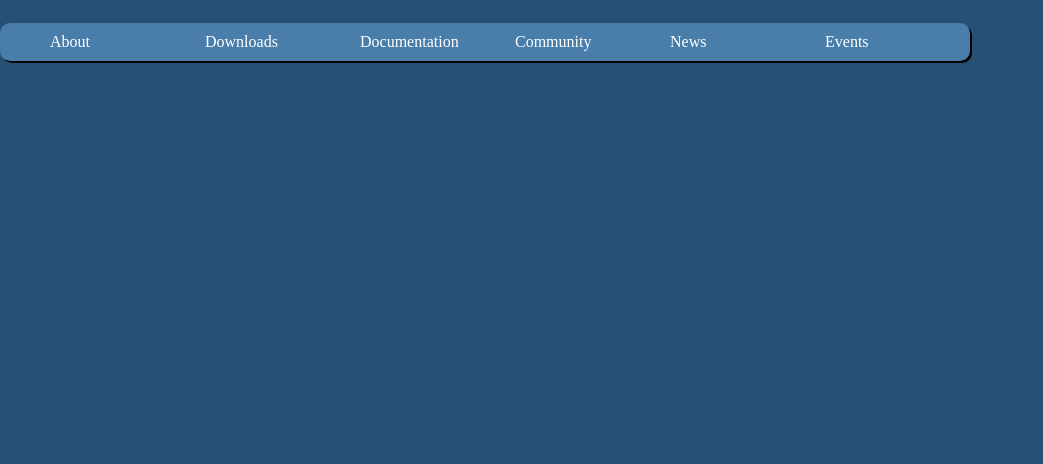
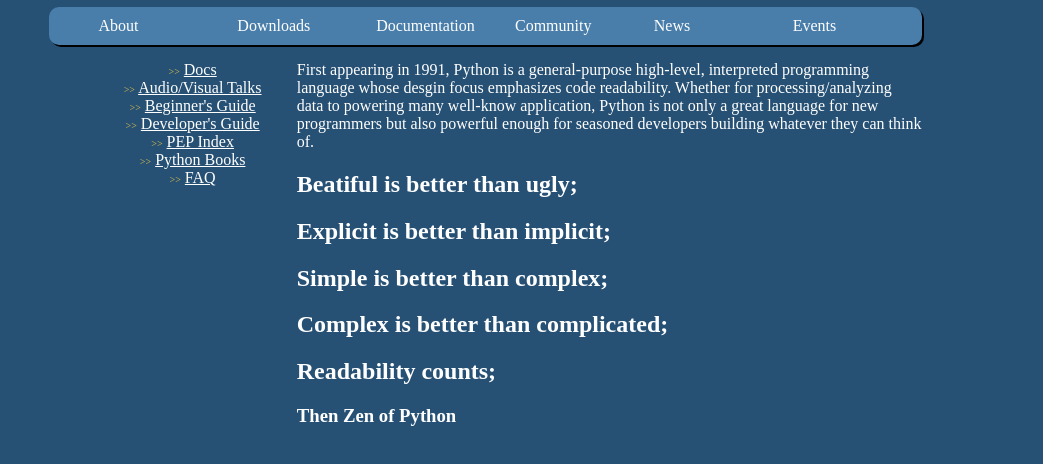
Before and after one commit to lormanlau/About-Python, a plain HTML site: page index.html in a window 1280 px wide. Shown: the part 120-584 px from the top of the page, without its empty margins (0-1043 px from the left). Drawn offline with Linux system fonts and the light colour scheme.

Commit message:
added main_contents

```diff
--- a/index.html
+++ b/index.html
@@ -30,5 +30,28 @@
 			<a href="#"><li>Events</li></a>
 		</ul>
 	</div>
+	<div id="main_content">
+		<div id="upper_part">
+			<ul>
+				<li><span class="yellow_arrow">>></span> <a href="#">Docs</a></li>
+				<li><span class="yellow_arrow">>></span> <a href="#">Audio/Visual Talks</a></li>
+				<li><span class="yellow_arrow">>></span> <a href="#">Beginner's Guide</a></li>
+				<li><span class="yellow_arrow">>></span> <a href="#">Developer's Guide</a></li>
+				<li><span class="yellow_arrow">>></span> <a href="#">PEP Index</a></li>
+				<li><span class="yellow_arrow">>></span> <a href="#">Python Books</a></li>
+				<li><span class="yellow_arrow">>></span> <a href="#">FAQ</a></li>
+			</ul>
+			<div id="center_content">
+			<p>First appearing in 1991, Python is a general-purpose high-level, interpreted programming language whose desgin focus emphasizes code readability. Whether for processing/analyzing data to powering many well-know application, Python is not only a great language for new programmers but also powerful enough for seasoned developers building whatever they can think of.
+			</p>
+			<h2>Beatiful is better than ugly;</h2>
+			<h2>Explicit is better than implicit;</h2>
+			<h2>Simple is better than complex;</h2>
+			<h2>Complex is better than complicated;</h2>
+			<h2>Readability counts;</h2>
+			<h3>Then Zen of Python</h3>
+			</div>
+		</div>
+	</div>
 </body>
 </html>
--- a/style.css
+++ b/style.css
@@ -52,6 +52,7 @@
 	background-color: #497eab;
 	border-radius: 10px;
 	box-shadow: 2px 2px black;
+	margin: 0px 5%;
 }
 #nav_bar a{
 	flex:	1;
@@ -65,3 +66,24 @@
 #nav_bar li {
 	list-style: none;
 }
+#upper_part {
+	display: flex;
+	margin: 0px 5%;
+}
+#upper_part ul {
+	flex: 1
+}
+#upper_part ul li{
+	list-style: none;
+	text-align: center;
+}
+#upper_part ul li a{
+	color: white;
+}
+#center_content {
+	flex: 3;
+}
+#upper_part li .yellow_arrow {
+	font-size: 10px;
+	color: #dfbf48;
+}
```
